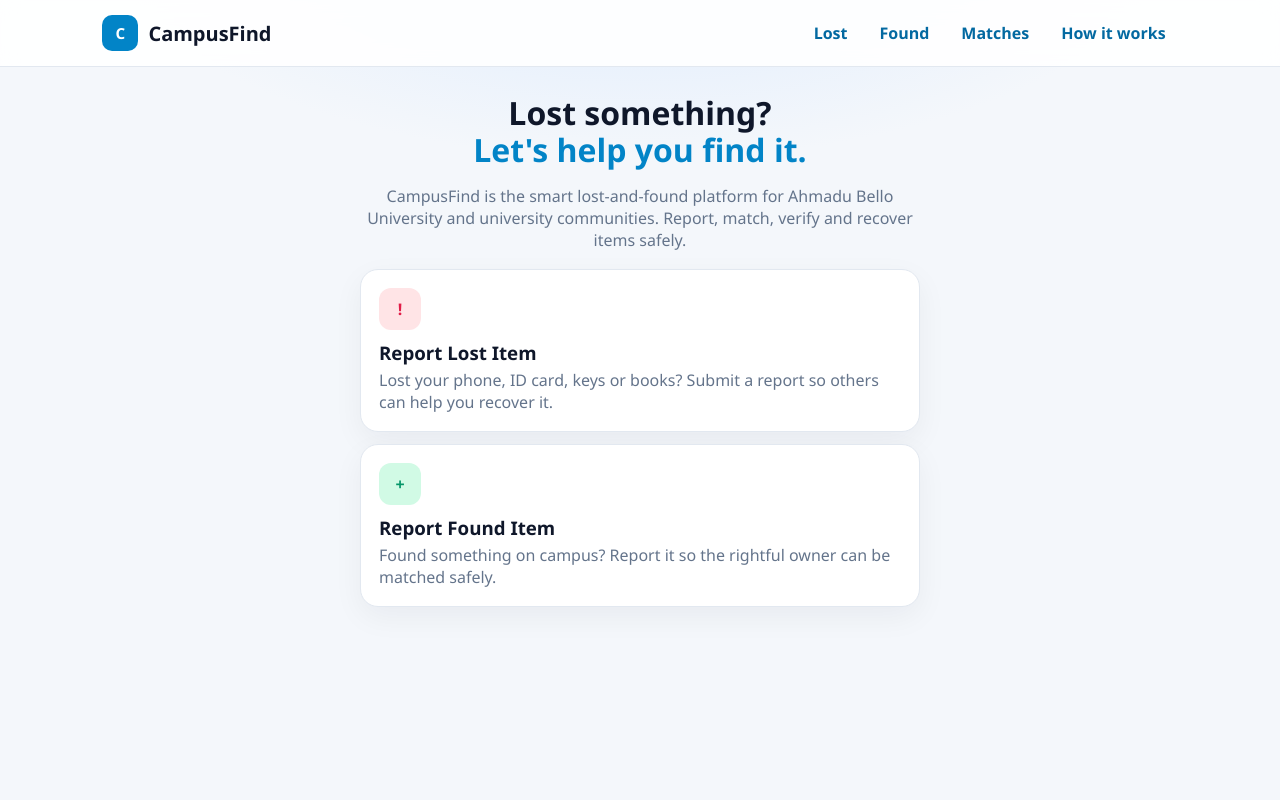
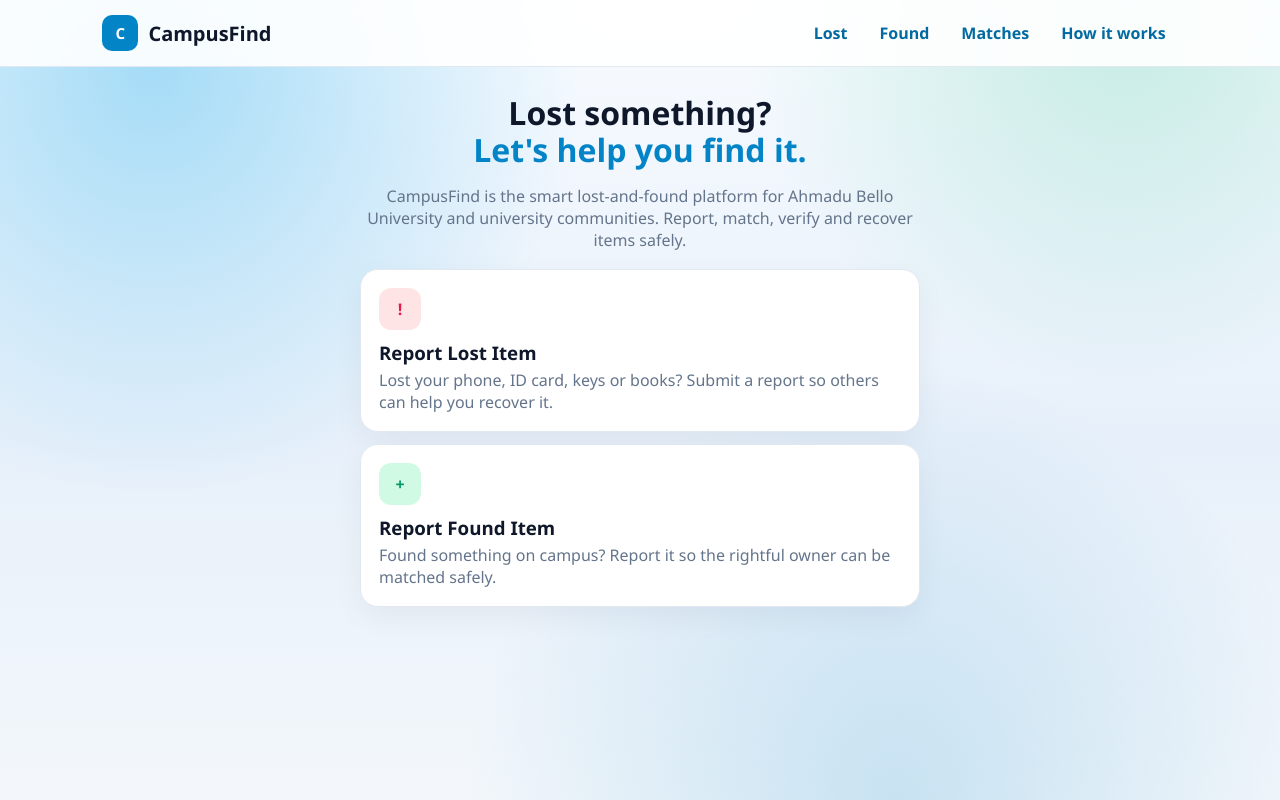
Before and after one commit to Sophiaa7/campusfind, a React (Vite) app in the folder client/: page / in a window 1280 px wide. Built offline with nearby package versions, Linux system fonts and the light colour scheme; no server answers.

Commit message:
Improve background

```diff
--- a/client/src/index.css
+++ b/client/src/index.css
@@ -13,11 +13,16 @@
 * { box-sizing: border-box; }
 body {
   margin: 0;
+  min-height: 100vh;
   font-family: "Segoe UI", system-ui, sans-serif;
-  background:
-    radial-gradient(900px 400px at 50% -10%, #dbeafe 0%, transparent 60%),
-    var(--bg);
-  color: var(--ink);
+  color: #0f172a;
+  background-color: #e8f1fb;
+  background-image:
+    radial-gradient(circle at 12% 8%, rgba(14, 165, 233, 0.35), transparent 32%),
+    radial-gradient(circle at 88% 0%, rgba(16, 185, 129, 0.22), transparent 28%),
+    radial-gradient(circle at 70% 100%, rgba(2, 132, 199, 0.18), transparent 36%),
+    linear-gradient(180deg, #f8fbff 0%, #e7f0fa 55%, #f3f7fb 100%);
+  background-attachment: fixed;
 }
 a { color: inherit; }
 button, input, select, textarea { font: inherit; }
```
